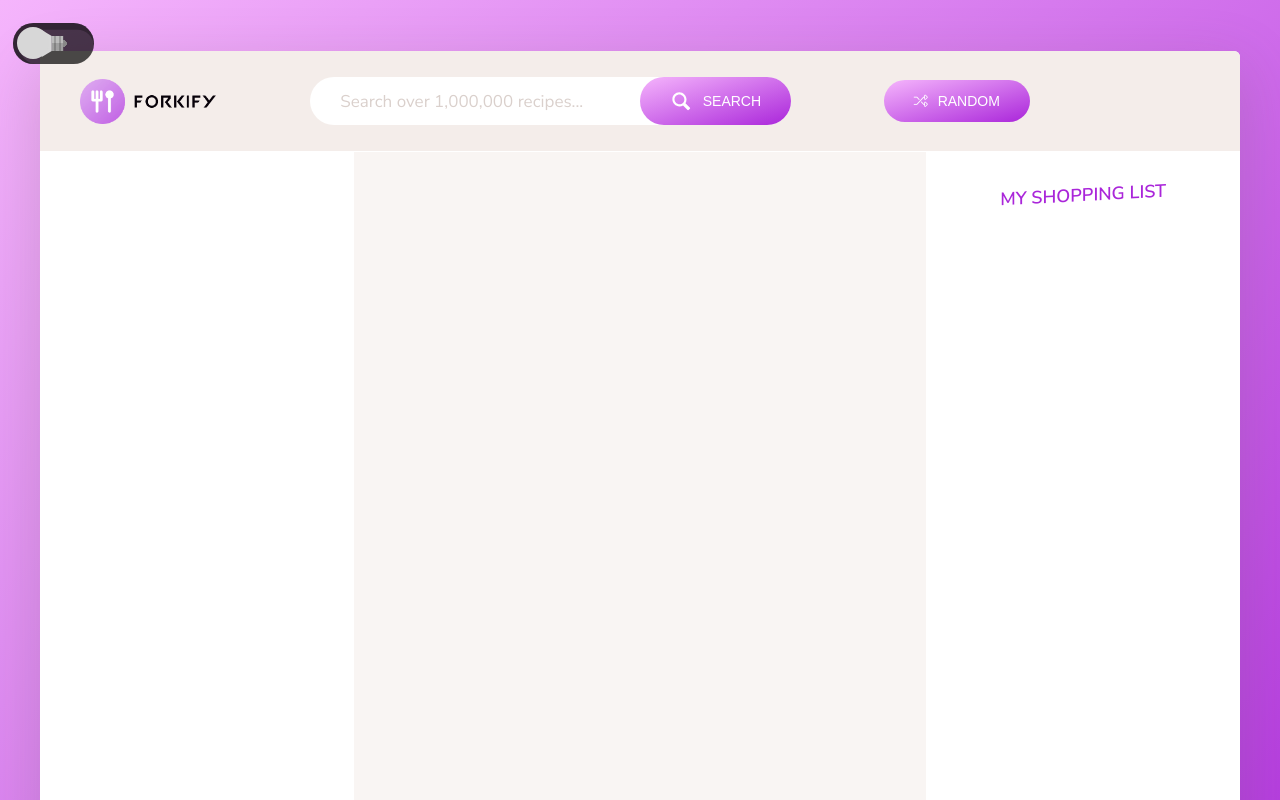
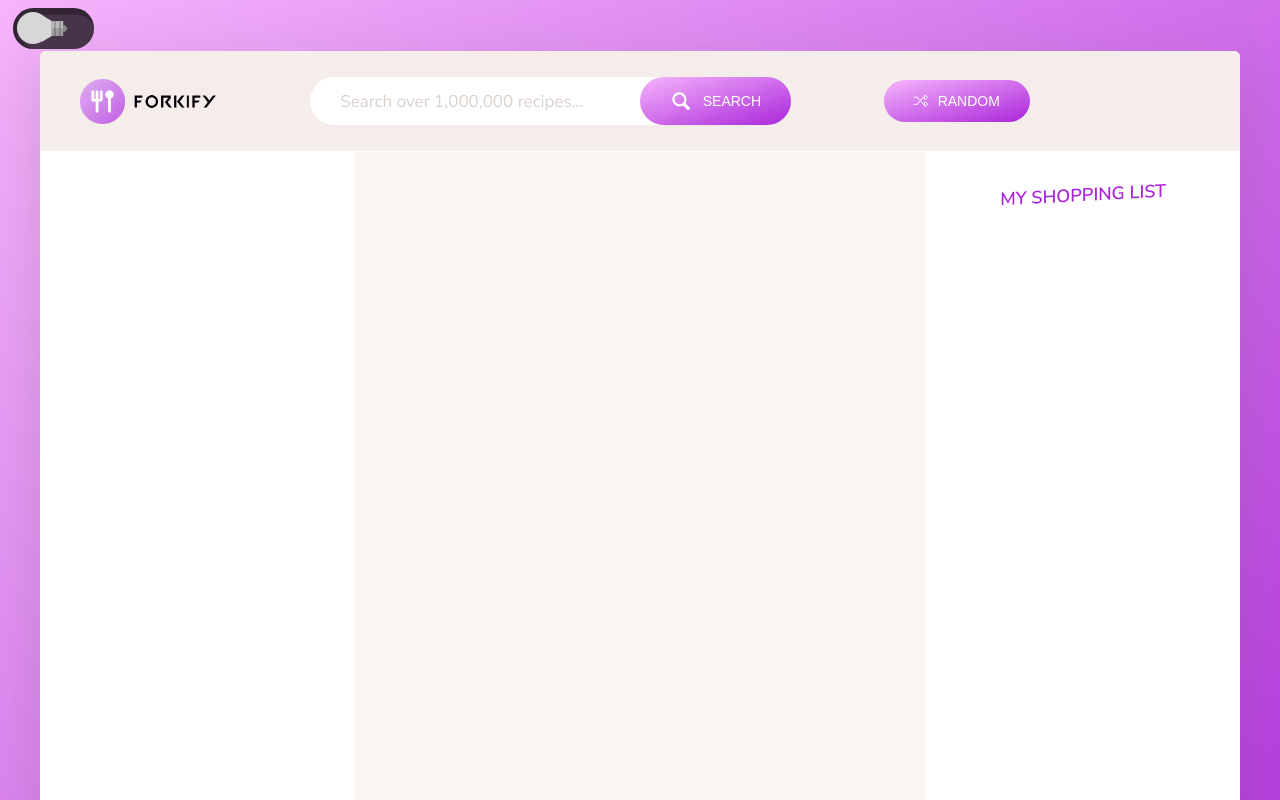
Before and after one commit to sahilchouksey/forkify, a plain HTML site: page index.html in a window 1280 px wide. Shown: the top 800 px of the page. Drawn offline with Linux system fonts and the light colour scheme; a web font is replaced by a local one.

Commit message:
Update mode.css

```diff
--- a/css/mode.css
+++ b/css/mode.css
@@ -11,7 +11,6 @@
       position: fixed;
       left: 1%;
       top: 1%;
-      padding: 1.5em 0 0 0;
       text-align: center; }
     .l {
       background-color: rgba(0,0,0,0.7);
```
